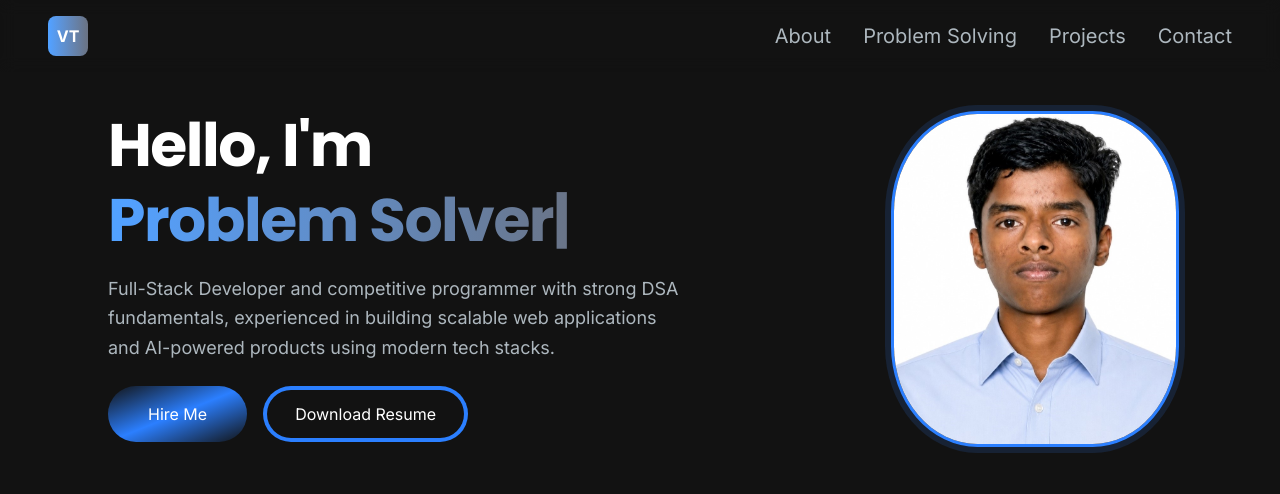
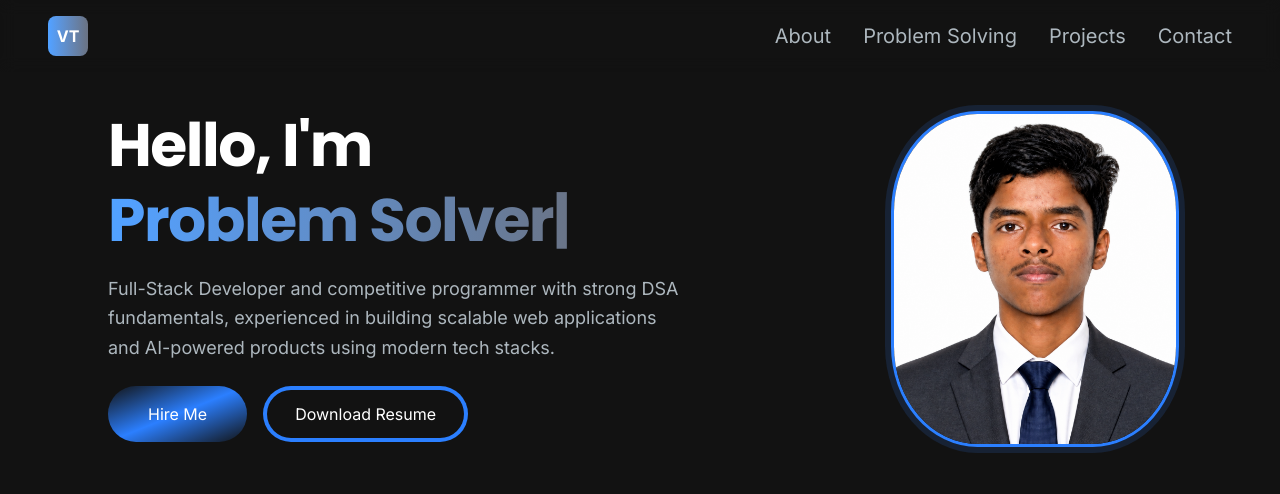
Before and after one commit to VIGNESH-T2005/vignesh, a Next.js app: page / in a window 1280 px wide. Shown: the top 494 px of the page. Built offline with nearby package versions, Linux system fonts and the light colour scheme; no server answers.

Commit message:
resume update

```diff
--- a/src/components/HeroSection.jsx
+++ b/src/components/HeroSection.jsx
@@ -90,7 +90,7 @@ const HeroSection = () => {
         {/* Desktop: squircle tall frame */}
         <div className="relative w-64 h-72 lg:w-72 lg:h-84 rounded-[30%] overflow-hidden border-[3px] border-blue-500 shadow-[0_0_0_6px_rgba(59,130,246,0.15)] hidden md:block">
           <Image
-            src="/vignesh_photo.jpeg"
+            src="/dp.png"
             alt="Vignesh T"
             fill
             className="object-cover object-top"
```
Also changed, not shown: public/vignesh_photo.jpeg (deleted).
